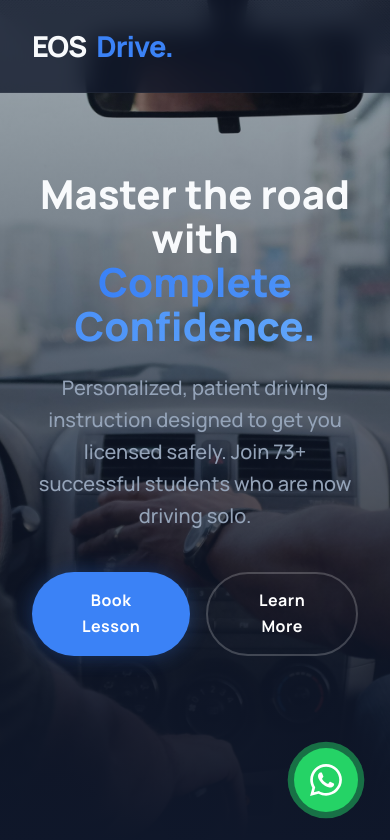
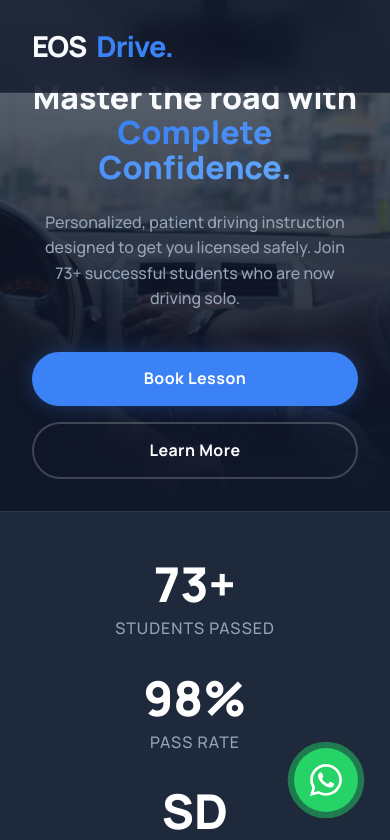
Before and after one commit to phalconVee/emmanuel-osbourne, a plain HTML site: page index.html in a window 390 px wide. Shown: the top 840 px of the page. Drawn offline with Linux system fonts and the light colour scheme.

Commit message:
chore: adjuested hero section for mobile responsiveneess

```diff
--- a/index.html
+++ b/index.html
@@ -322,6 +322,16 @@
 
         /* --- MOBILE RESPONSIVE --- */
         @media (max-width: 768px) {
+            .hero {
+                background: linear-gradient(180deg, rgba(15,23,42,0.5) 0%, var(--bg-dark) 100%),
+                            url('img/bg-image-4.jpg');
+                background-attachment: scroll; /* Fix for mobile - fixed doesn't work well */
+                background-position: center top; /* Better positioning for mobile */
+                background-size: cover;
+                min-height: 600px; /* Slightly shorter on mobile */
+                height: auto; /* Allow content to determine height */
+                padding: 100px 0 3rem 0; /* Better padding for mobile */
+            }
             .hero h1 { font-size: 2.5rem; }
             .nav-links {
                 display: none; /* Simplify for demo, implies js toggle needed for full menu */
@@ -330,6 +340,27 @@
             .hero { align-items: center; text-align: center; }
             .hero-content { align-items: center; }
             .stats-bar { margin-top: 0; }
+        }
+
+        /* Additional mobile optimizations for smaller screens */
+        @media (max-width: 480px) {
+            .hero {
+                background: linear-gradient(180deg, rgba(15,23,42,0.6) 0%, var(--bg-dark) 100%),
+                            url('img/bg-image-4.jpg');
+                background-size: cover;
+                background-position: center top;
+                min-height: 500px;
+                padding: 80px 0 2rem 0;
+            }
+            .hero h1 { font-size: 2rem; }
+            .hero p { font-size: 1rem; }
+            .hero-btns {
+                flex-direction: column;
+                width: 100%;
+            }
+            .hero-btns .btn {
+                width: 100%;
+            }
         }
     </style>
 </head>
```
